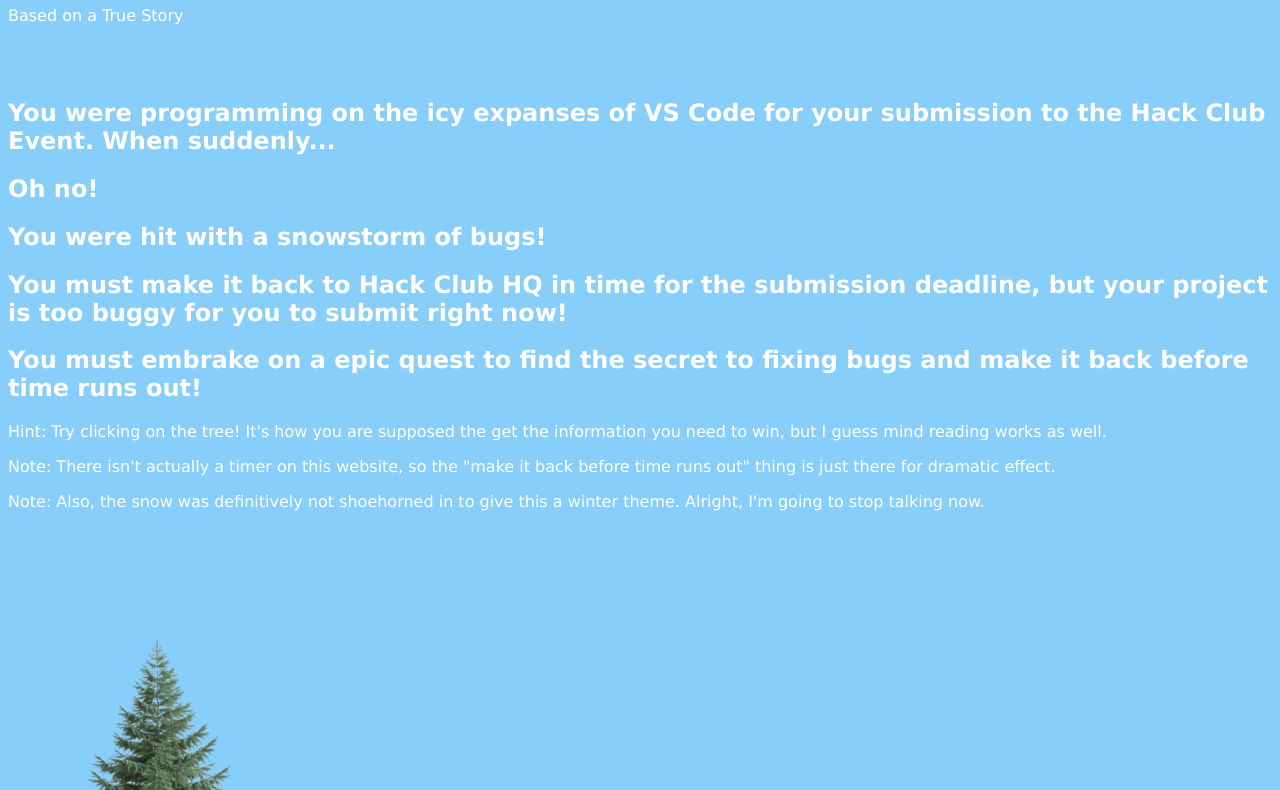
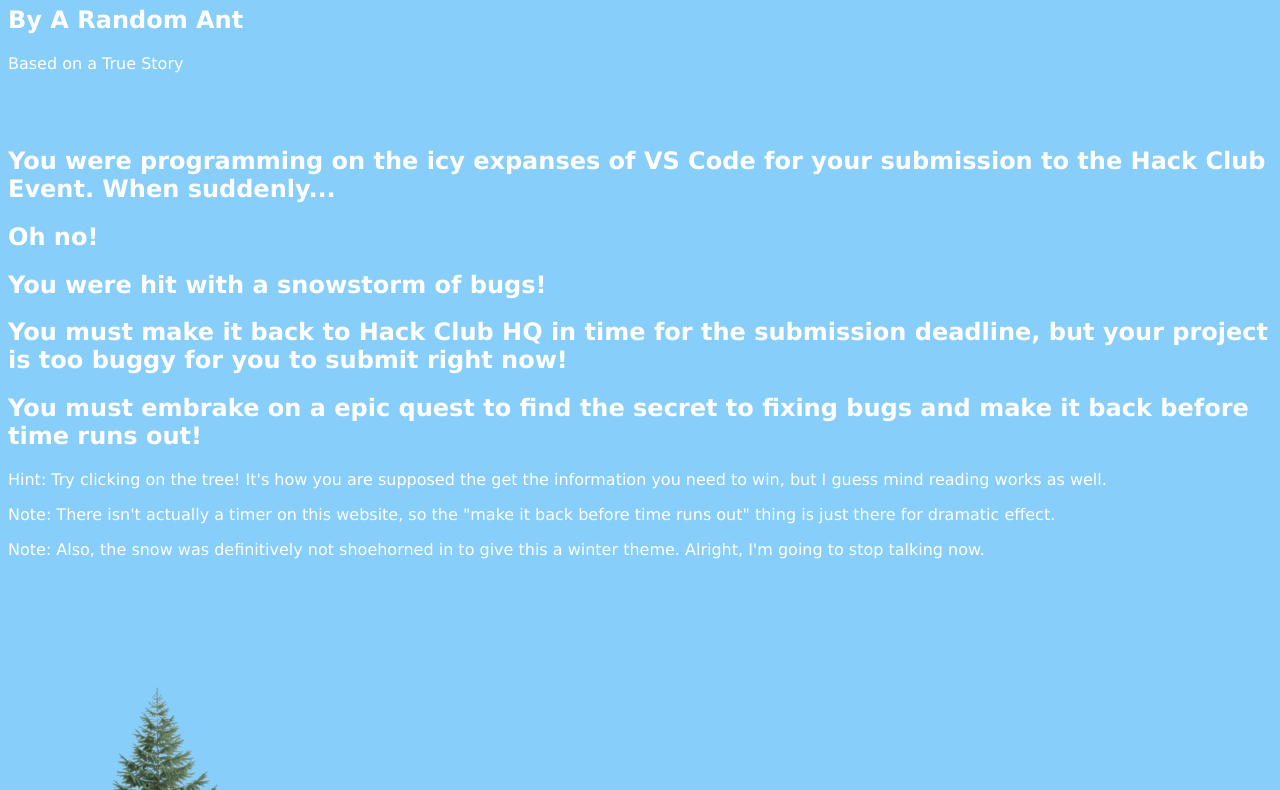
Before and after one commit to 1RandomAnt/WinterBobaDropsWebsite, a plain HTML site: page index.html in a window 1280 px wide. Shown: the part 75-865 px from the top of the page. Drawn offline with Linux system fonts and the light colour scheme.

Commit message:
Update index.html
This is another commit description!

```diff
--- a/index.html
+++ b/index.html
@@ -11,6 +11,7 @@
     <!--Hello, this is Explanatory Monologue Tree. Scroll down and look through the code to find the element that contains the snow.-->
 
     <h1>An Average Day in the Life of a Programmer</h1>
+    <h2>By A Random Ant</h2>
     <p>Based on a True Story</p>
     <br><br>
     <h2>You were programming on the icy expanses of VS Code for your submission to the Hack Club Event. When suddenly...</h2>
```
